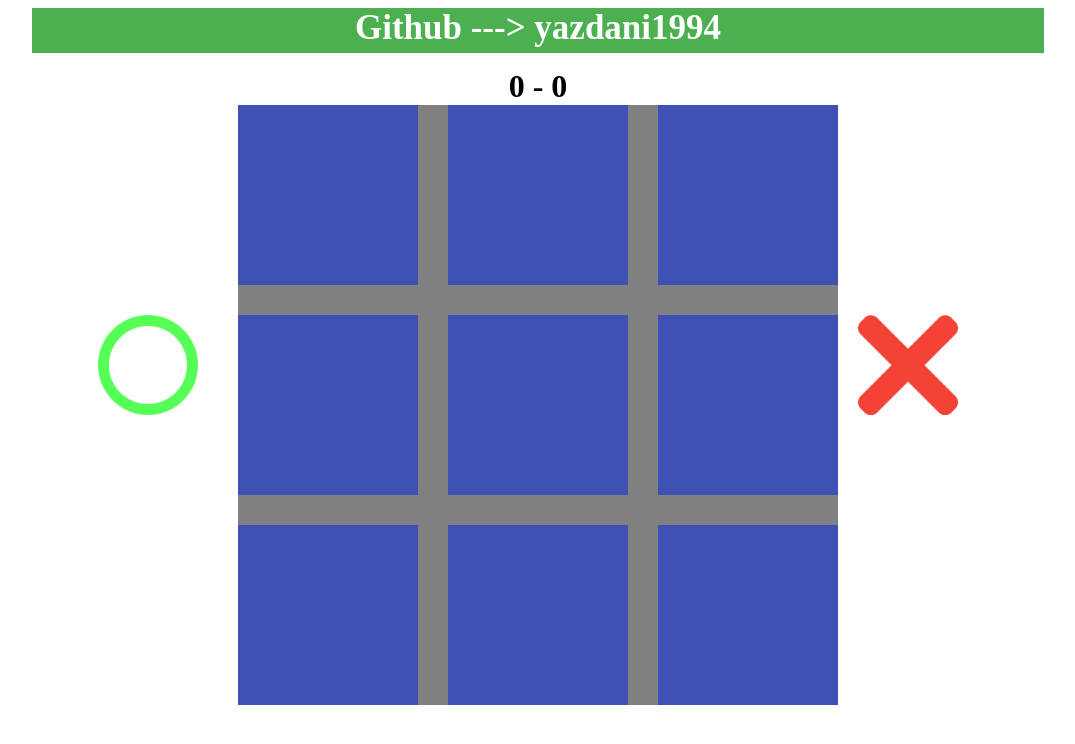
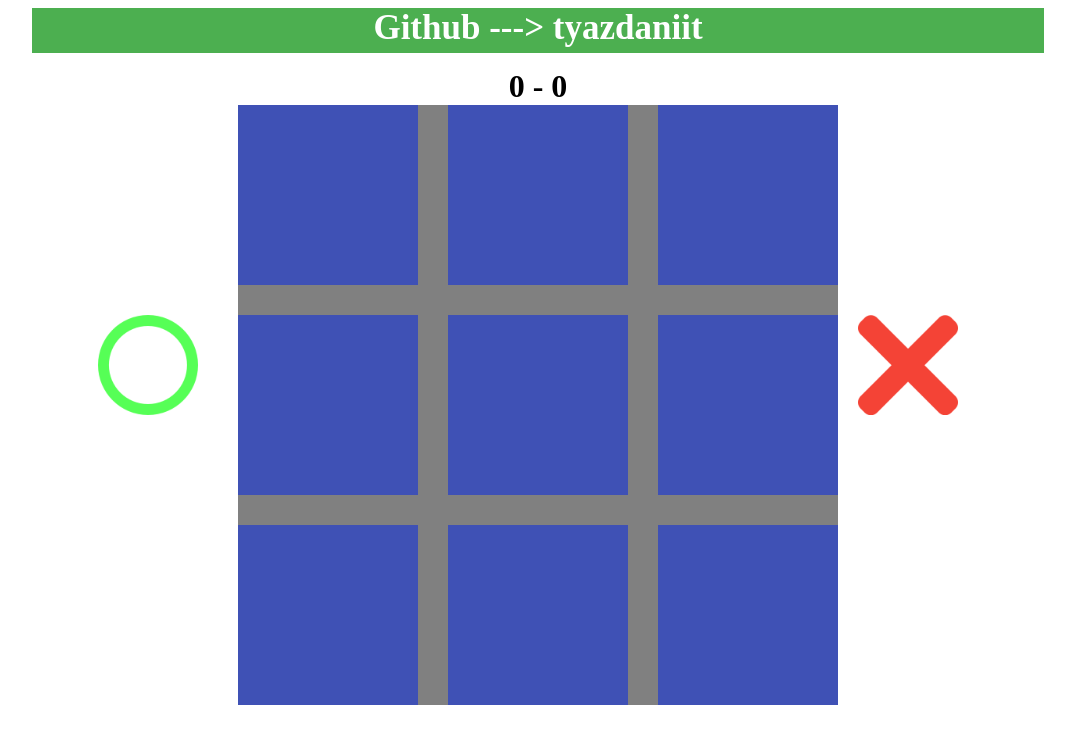
Before and after one commit to yazdaniit/tic-tac-toe-js, a plain HTML site: page index.html in a window 1280 px wide. Shown: the whole page, without its empty margins (102-1177 px from the left). Drawn offline with Linux system fonts and the light colour scheme.

Commit message:
header updated

```diff
--- a/index.html
+++ b/index.html
@@ -8,8 +8,8 @@
 
   <body>
     <div class="container">
-      <a id="introduce" href="https://github.com/yazdani1994" target="_blank"
-        >Github ---> yazdani1994</a
+      <a id="introduce" href="https://github.com/tyazdaniit" target="_blank"
+        >Github ---> tyazdaniit</a
       >
       <h1 class="score">
         <span class="score-playerCircle">0</span>
```
